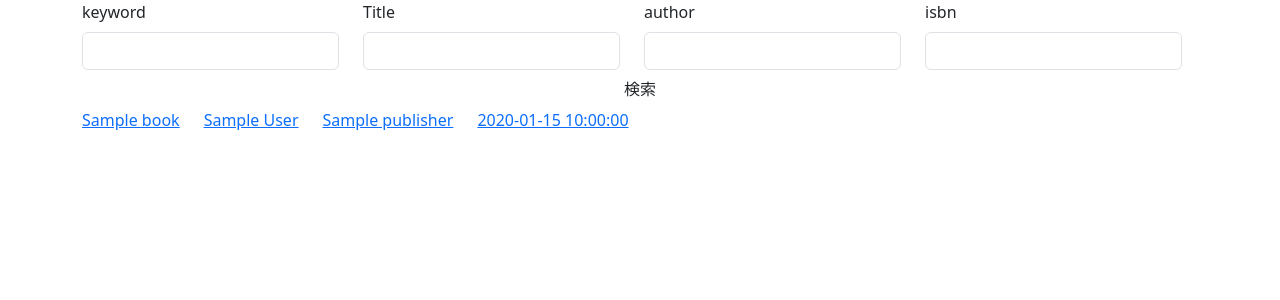
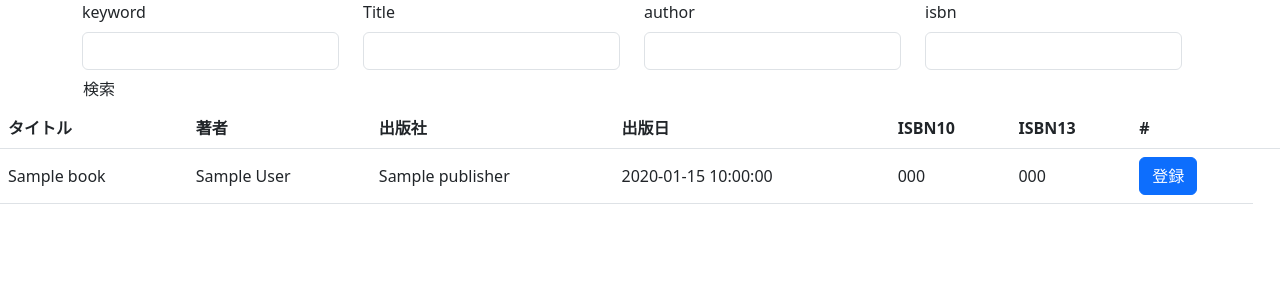
Before and after one commit to Paspenta/Paspenta_bookmanager, a Flask app: template bookmanager/templates/register_search.html in a window 1280 px wide. Shown: the part 72-372 px from the top of the page. Run offline with Flask 3, Linux system fonts and the light colour scheme; the template is opened without the code that fills it: most values are stand-ins (such as "Sample title", 1, 10 or a date in 2020).

Commit message:
change ragistersearch a -> table

```diff
--- a/bookmanager/templates/register_search.html
+++ b/bookmanager/templates/register_search.html
@@ -11,22 +11,40 @@
                     <input name="{{ label }}" id="{{ label }}" class="form-control">
                 </div>
             {% endfor %}
-            <button type="submit" class="btn bth-primary">検索</button>
+            <button type="submit" class="col-auto btn bth-primary">検索</button>
         </form>
     </div>
     {% if Books %}
-        {% for Book in Books %}
-            <div class="container">
-                <a href="{{ url_for('manager.register', **Book) }}">
-                    <div class="row">
-                        <p class="col-auto">{{ Book.get("title") }}</p>
-                        <p class="col-auto">{{ Book.get("author") }}</p>
-                        <p class="col-auto">{{ Book.get("publisher") }}</p>
-                        <p class="col-auto">{{ Book.get("publishe_date") }}</p>
-                    </div>
-                </a>
-            </div>
-        {% endfor %}
+        <div class="table-responsive">
+            <table class="table align-middle">
+                <thead>
+                    <tr>
+                        <th scope="col">タイトル</th>
+                        <th scope="col">著者</th>
+                        <th scope="col">出版社</th>
+                        <th scope="col">出版日</th>
+                        <th scope="col">ISBN10</th>
+                        <th scope="col">ISBN13</th>
+                        <th scope="col">#<th>
+                    </tr>
+                </thead>
+                <tbody>
+                    {% for Book in Books %}
+                        <tr>
+                            <td>{{ Book.get("title") }}</td>
+                            <td>{{ Book.get("author") }}</td>
+                            <td>{{ Book.get("publisher") }}</td>
+                            <td>{{ Book.get("publishe_date") }}</td>
+                            <td>{{ Book.get("isbn_10") }}</td>
+                            <td>{{ Book.get("isbn_13") }}</td>
+                            <td>
+                                <a href="{{ url_for('manager.register', **Book) }}" class="btn btn-primary">登録</a>
+                            </td>
+                        </tr>
+                    {% endfor %}
+                </tbody>
+            </table>
+        </div>
     {% elif request.args %}
         <h1>本が見つかりませんでした</h1>
     {% endif %}
```
